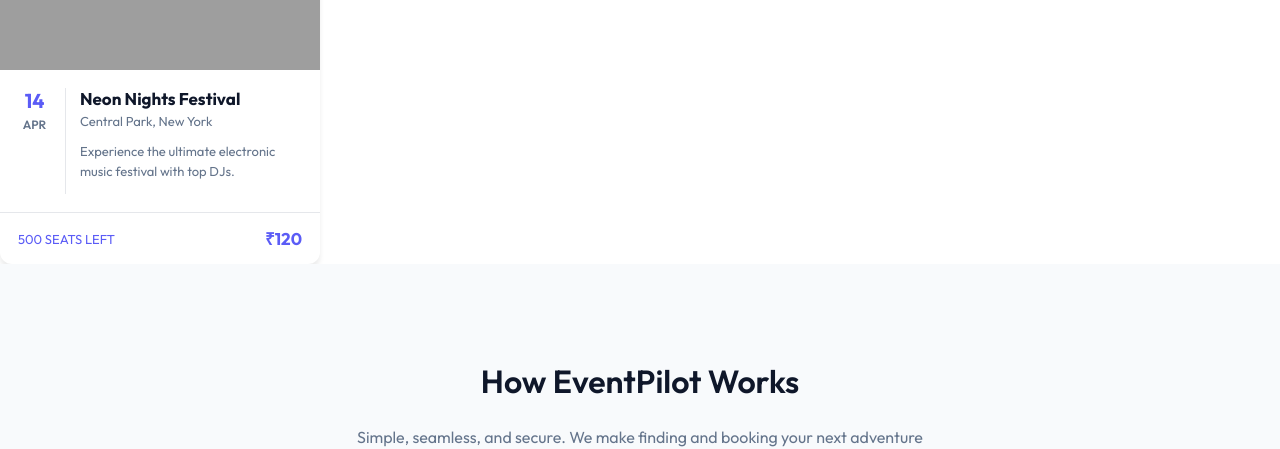
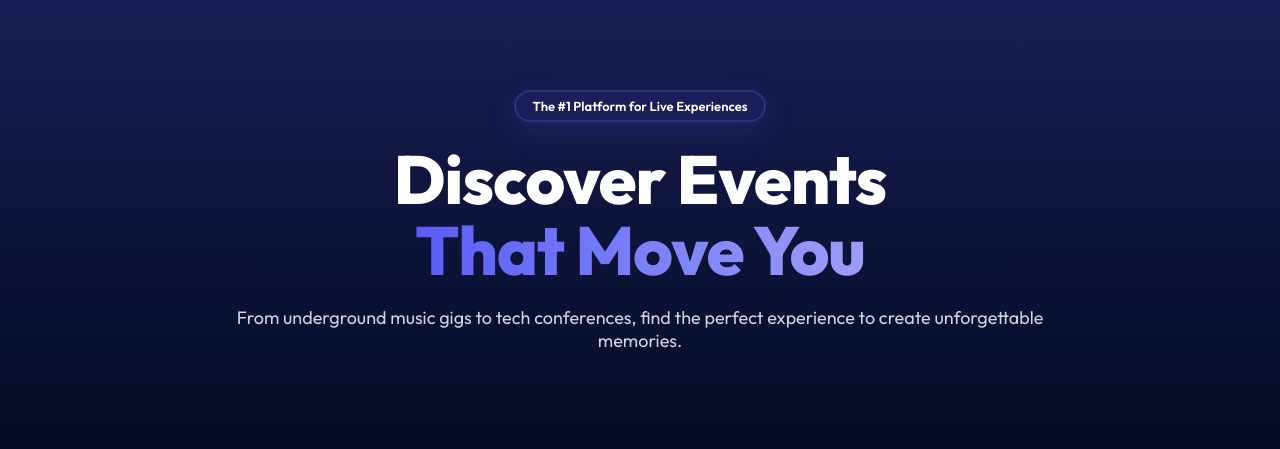
Before and after one commit to SHARVESH-G/EventPilot, a React app in the folder frontend/: page / in a window 1280 px wide. Shown: the part 178-627 px from the top of the page. Built offline with nearby package versions, Linux system fonts and the light colour scheme; grey boxes are pictures that could not be loaded; the HTML template or start-up script is replaced by a standard one.

Commit message:
Hero Section

```diff
--- /dev/null
+++ b/frontend/src/components/heroSection/heroSection.jsx
@@ -0,0 +1,28 @@
+import "./heroSectionStyles.css";
+import * as HeroSectionData from '../../datas/homePageData'
+
+const HeroSection = () => {
+
+    const HeroText = HeroSectionData.HeroSection;
+  return (
+    <section className="hero">
+      <div className="hero-overlay" />
+
+      <div className="hero-content">
+        <span className="hero-tag">
+          {HeroText.tag}
+        </span>
+
+        <h1>
+          {HeroText.titleTop}<br />
+          <span>{HeroText.titleHighlight}</span>
+        </h1>
+
+        <p>
+          {HeroText.desc}
+        </p>
+      </div>
+    </section>
+  );
+}
+export default HeroSection;
--- /dev/null
+++ b/frontend/src/components/heroSection/heroSectionStyles.css
@@ -0,0 +1,137 @@
+.hero {
+  position: relative;
+  height: 85vh;
+  min-height: 620px;
+  display: flex;
+  align-items: center;
+  justify-content: center;
+  text-align: center;
+}
+
+.hero-overlay {
+  position: absolute;
+  inset: 0;
+  background: linear-gradient(
+    180deg,
+    color-mix(in srgb, var(--primary) 35%, #020617 70%),
+    #020617
+  );
+}
+
+.hero-content {
+  position: relative;
+  max-width: 900px;
+  padding: 20px;
+  color: white;
+}
+
+
+.hero-tag {
+  display: inline-block;
+  background: var(--bgPrimary);
+  border: var(--border);
+  box-shadow: var(--boxShadow);
+
+  padding: 6px 16px;
+  border-radius: 999px;
+  font-size: 13px;
+  font-weight: 600;
+
+  backdrop-filter: blur(8px);
+  margin-bottom: 22px;
+}
+
+.hero h1 {
+  font-size: 68px;
+  line-height: 1.05;
+  margin: 0;
+  font-weight: 800;
+  letter-spacing: -1px;
+}
+
+.hero h1 span {
+  background: linear-gradient(
+    90deg,
+    var(--primary),
+    color-mix(in srgb, var(--primary) 60%, white)
+  );
+
+  -webkit-background-clip: text;
+  color: transparent;
+}
+
+.hero p {
+  margin-top: 20px;
+  font-size: 18px;
+  color: #cbd5e1;
+}
+
+
+
+.hero-search {
+  margin-top: 42px;
+  display: flex;
+  align-items: center;
+
+  background: var(--bg);
+  border-radius: 18px;
+  box-shadow: var(--boxShadow);
+
+  padding: 8px;
+}
+
+
+
+.search-item {
+  flex: 1;
+  text-align: left;
+  padding: 12px 20px;
+}
+
+.search-item label {
+  display: block;
+  font-size: 11px;
+  font-weight: 700;
+  color: var(--text-muted);
+  margin-bottom: 3px;
+  letter-spacing: 0.5px;
+}
+
+.search-item input {
+  border: none;
+  outline: none;
+  width: 100%;
+  font-size: 15px;
+  color: var(--text-dark);
+  background: transparent;
+}
+
+
+.divider {
+  width: 1px;
+  height: 42px;
+  background: color-mix(in srgb, var(--primary) 20%, #e5e7eb);
+}
+
+
+
+@media (max-width: 768px) {
+  .hero h1 {
+    font-size: 44px;
+  }
+
+  .hero {
+    height: auto;
+    padding: 80px 20px;
+  }
+
+  .hero-search {
+    flex-direction: column;
+    gap: 6px;
+    border-radius: var(--radius);
+  }
+
+  .divider {
+    display: none;
+  }
+}
--- a/frontend/src/datas/homePageData.jsx
+++ b/frontend/src/datas/homePageData.jsx
@@ -29,5 +29,13 @@
 
 const HowItWorksSubtitle = "Simple, seamless, and secure. We make finding and booking your next adventure effortless.";
 
+const HeroSection = {
+  tag: "The #1 Platform for Live Experiences",
+  titleTop: "Discover Events",
+  titleHighlight: "That Move You",
+  desc:
+    "From underground music gigs to tech conferences, find the perfect experience to create unforgettable memories.",
+};
 
-export {HowItWorksSteps, HowItWorksTitle, HowItWorksSubtitle};
+
+export {HowItWorksSteps, HowItWorksTitle, HowItWorksSubtitle , HeroSection};
--- a/frontend/src/pages/home/home.jsx
+++ b/frontend/src/pages/home/home.jsx
@@ -1,6 +1,7 @@
 import React from "react";
 import EventCard from "../../components/eventCard/eventCard";
 import HowItWorks from "../../components/howItWorks/howItWorks";
+import HeroSection from "../../components/heroSection/heroSection";
 
 const Home = () => {
   const event = {
@@ -17,7 +18,7 @@
   };
   return (
     <div>
-
+      <HeroSection/>
       <EventCard event={event} />
       <HowItWorks />
     </div>
```
